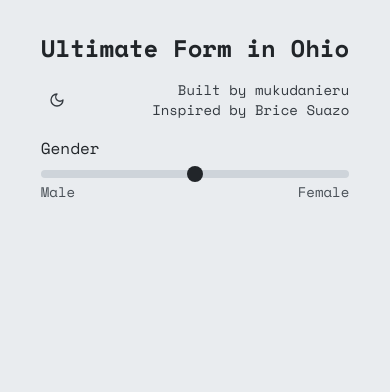
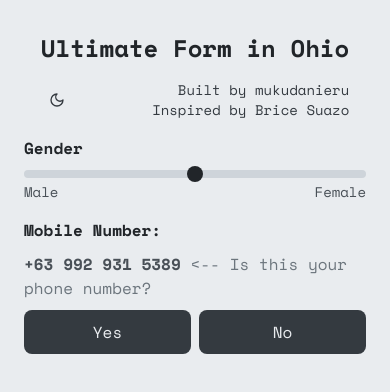
Before and after one commit to mukudanieru/ultimate-form, a Svelte app: page / in a window 390 px wide. Shown: the top 392 px of the page. Built offline with nearby package versions, Linux system fonts and the light colour scheme.

Commit message:
Add mobile number verfication component - Generate random Philippine mobile numbers (+63 format) - Implement Yes/No confirmation flow - Allow regenerating number until user confirms - Add Clear button to reset selection

```diff
--- a/src/App.svelte
+++ b/src/App.svelte
@@ -1,6 +1,7 @@
 <script lang="ts">
   import Header from "./lib/Header.svelte";
   import GenderForm from "./lib/GenderForm.svelte";
+  import MobileNumberForm from "./lib/MobileNumberForm.svelte";
 </script>
 
 <main
@@ -8,4 +9,5 @@
 >
   <Header />
   <GenderForm />
+  <MobileNumberForm />
 </main>
--- a/src/app.css
+++ b/src/app.css
@@ -23,8 +23,8 @@ body {
   font-family: var(--font-primary);
 }
 
-.label {
-  @apply text-dark dark:text-light text-base;
+label {
+  @apply text-dark font-semibold dark:text-light text-base;
 }
 
 input[type="range"] {
@@ -47,3 +47,11 @@ input[type="range"]::-moz-range-thumb {
 .dark input[type="range"]::-moz-range-thumb {
   @apply bg-light;
 }
+
+.btn {
+  @apply px-5 py-2.5 bg-primary-dark dark:bg-primary text-primary dark:text-primary-dark
+        hover:bg-primary-dark/90
+        dark:hover:bg-primary/90
+        hover:cursor-pointer
+        rounded-lg;
+}
--- a/src/lib/GenderForm.svelte
+++ b/src/lib/GenderForm.svelte
@@ -4,7 +4,7 @@
 </script>
 
 <div class="flex flex-col w-full gap-2.5">
-  <label class="label" for="gender">
+  <label for="gender">
     {#if calculatedValue < 0}
       Gender: {Math.abs(calculatedValue)}% Male
     {:else if calculatedValue > 0}
--- /dev/null
+++ b/src/lib/MobileNumberForm.svelte
@@ -0,0 +1,56 @@
+<script lang="ts">
+  function getRandomMobile() {
+    const digits = Math.floor(Math.random() * 1e9)
+      .toString()
+      .padStart(9, "0");
+
+    return `+63 9${digits.slice(0, 2)} ${digits.slice(2, 5)} ${digits.slice(5)}`;
+  }
+
+  let mobileNumber = $state(getRandomMobile());
+  let hasConfirmed = $state(false);
+</script>
+
+<div class="flex {hasConfirmed ? 'flex-row' : 'flex-col'} w-full gap-2.5">
+  {#if !hasConfirmed}
+    <label for="mobile">Mobile Number:</label>
+
+    <div class="flex flex-col gap-2.5">
+      <p class="text-secondary-dark dark:text-secondary font-bold">
+        {mobileNumber}
+
+        <span class="text-muted-dark dark:text-muted-dark font-medium"
+          >&lt;-- Is this your phone number?</span
+        >
+      </p>
+
+      <div class="flex gap-2">
+        <button
+          onclick={() => {
+            hasConfirmed = !hasConfirmed;
+          }}
+          class="btn flex-1">Yes</button
+        >
+
+        <button
+          onclick={() => (mobileNumber = getRandomMobile())}
+          class="btn flex-1">No</button
+        >
+      </div>
+    </div>
+  {:else}
+    <label for="mobile"
+      >Mobile Number:
+      <span class="text-muted-dark dark:text-muted-dark font-medium"
+        >{mobileNumber}</span
+      >
+    </label>
+
+    <button
+      onclick={() => {
+        hasConfirmed = !hasConfirmed;
+      }}
+      class="btn rounded-full px-2! py-1! text-xs">Clear</button
+    >
+  {/if}
+</div>
```
